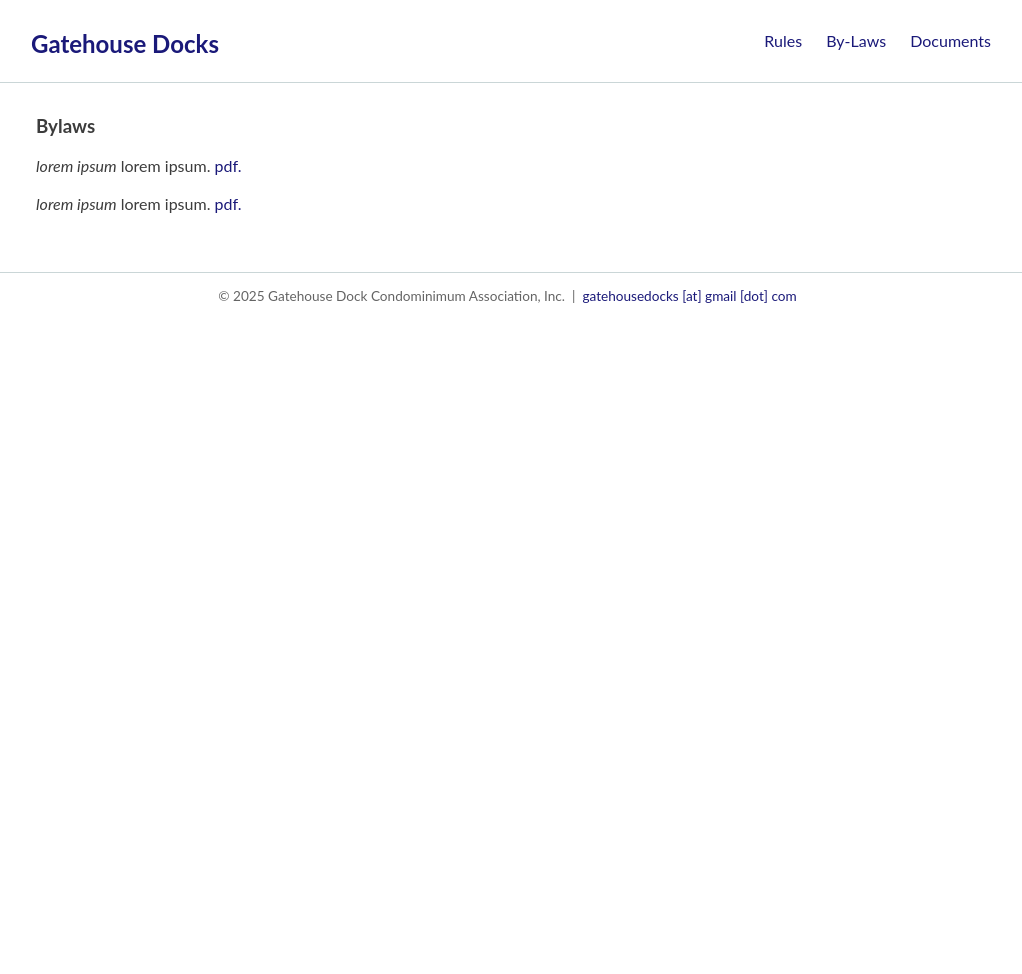
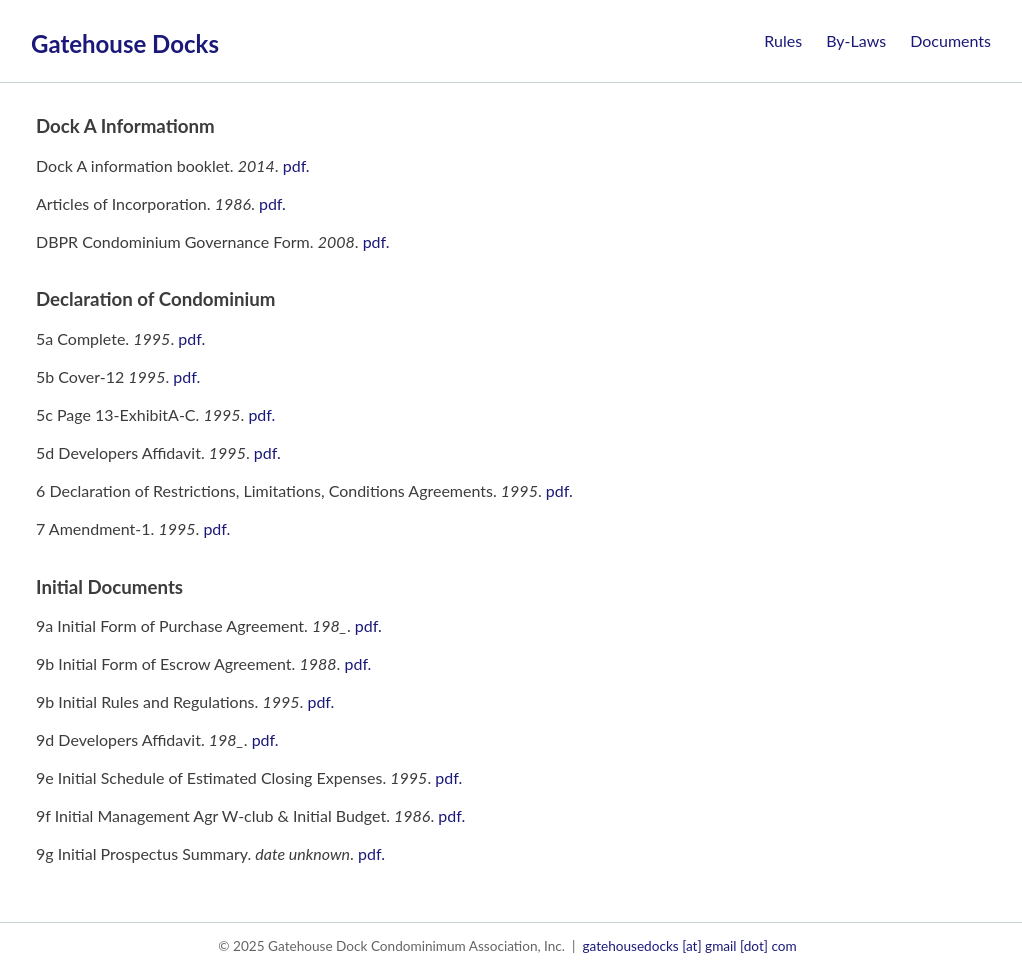
Before and after one commit to lighthouse43/lighthouse43.github.io, a Jekyll site: the page built from documents.html, in a window 1280 px wide. Shown: the whole page, without its empty margins (129-1151 px from the left). Built offline with Jekyll 4.4.1, drawn with Linux system fonts in a browser that asks for light colours; before the commit the page ends 900 px from its top, so only the background shows below that.

Commit message:
Add documents
Added various documents related to the Declaration of Condominium and Initial Documents sections, including links to PDFs for easy access.

```diff
--- a/documents.html
+++ b/documents.html
@@ -3,10 +3,41 @@ layout: default
 title: Documents
 permalink: /documents/
 ---
-<h3>Bylaws</h3>
+<h3>Dock A Informationm</h3>
+Dock A information booklet. <i>2014</i>. <a href="/assets/pdfs/1 GDCA - Dock A 2014 Information Booklet.pdf" target="_blank">pdf.</a>
+<br><br>
+Articles of Incorporation. <i>1986</i>.  <a href="/assets/pdfs/3 GDCA - Articles of Incorporation (Legal Size).pdf" target="_blank">pdf.</a>
+<br><br>
+DBPR Condominium Governance Form. <i>2008</i>. <a href="/assets/pdfs/DBPR Condominium Governance Form (ALL Required).pdf" target="_blank">pdf.</a>
+<br><br>
+
+<h3>Declaration of Condominium</h3>
 <!-- <h4>In Preparation</h4> -->
-<i>lorem ipsum</i> lorem ipsum. <a href="/assets/pdfs/Engel-2025-ICWSM.pdf" target="_blank">pdf.</a>
+5a Complete. <i>1995</i>. <a href="/assets/pdfs/5a GDCA - Declaration of Condominium (Complete)(Legal-Size).pdf" target="_blank">pdf.</a>
 <br><br>
-<!-- <h4>Refereed Journal and Conference Proceedings</h4> -->
-<i>lorem ipsum</i> lorem ipsum. <a href="/assets/pdfs/Engel-2023-CSCW.pdf" target="_blank">pdf.</a>
+5b Cover-12 <i>1995</i>. <a href="/assets/pdfs/5b GDCA - Declaration of Condominium (cover-12)(Legal-Size).pdf" target="_blank">pdf.</a>
 <br><br>
+5c Page 13-ExhibitA-C. <i>1995</i>. <a href="/assets/pdfs/5c GDCA - Declaration of Condominium (page 13-ExhibitA-C)(Legal-Size).pdf" target="_blank">pdf.</a>
+<br><br>
+5d Developers Affidavit. <i>1995</i>. <a href="/assets/pdfs/5d GDCA - Declaration of Condominium (Developers Affidavit)(Legal-Size).pdf" target="_blank">pdf.</a>
+<br><br>
+6 Declaration of Restrictions, Limitations, Conditions Agreements. <i>1995</i>. <a href="/assets/pdfs/6 GDCA - Declaration of Restrictions, Limitations, Conditions Agreements (Legal Size).pdf" target="_blank">pdf.</a>
+<br><br>
+7 Amendment-1. <i>1995</i>. <a href="/assets/pdfs/7 GDCA - Amendment-1 to Declaration of Condominium.pdf" target="_blank">pdf.</a>
+<br><br>
+
+<h3>Initial Documents</h3>
+9a Initial Form of Purchase Agreement. <i>198_</i>. <a href="/assets/pdfs/9a GDCA - Initial Form of Purchase Agreement.pdf" target="_blank">pdf.</a>
+<br><br>
+9b Initial Form of Escrow Agreement. <i>1988</i>. <a href="/assets/pdfs/9b GDCA - Initial Form of Escrow Agreement.pdf" target="_blank">pdf.</a>
+<br><br>
+9b Initial Rules and Regulations. <i>1995</i>. <a href="/assets/pdfs/9b GDCA - Initial Rules and Regulations (General)(Legal-Size).pdf" target="_blank">pdf.</a>
+<br><br>
+9d Developers Affidavit. <i>198_</i>. <a href="/assets/pdfs/5d GDCA - Declaration of Condominium (Developers Affidavit)(Legal-Size).pdf" target="_blank">pdf.</a>
+<br><br>
+9e Initial Schedule of Estimated Closing Expenses. <i>1995</i>. <a href="/assets/pdfs/9e GDCA - Initial Schedule of Estimated Closing Expenses.pdf" target="_blank">pdf.</a>
+<br><br>
+9f Initial Management Agr W-club & Initial Budget. <i>1986</i>. <a href="/assets/pdfs/9f GDCA - Initial Management Agr W-club & Initial Budget.pdf" target="_blank">pdf.</a>
+<br><br>
+9g Initial Prospectus Summary. <i>date unknown</i>. <a href="/assets/pdfs/9g GDCA - Initial Prospectus Summary.pdf" target="_blank">pdf.</a>
+<br><br>
```
